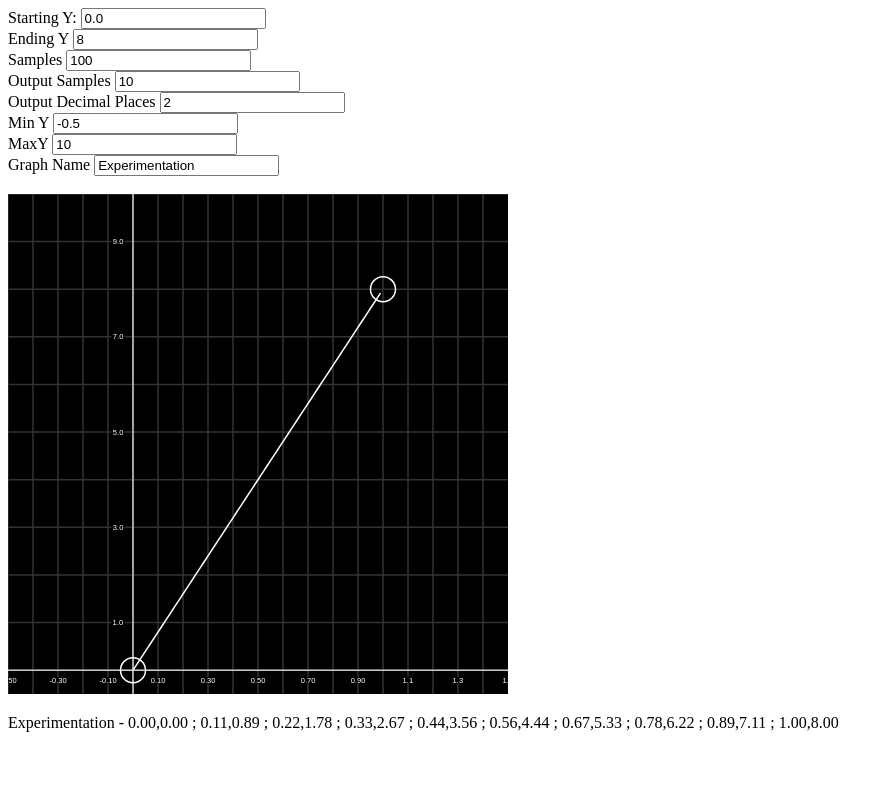
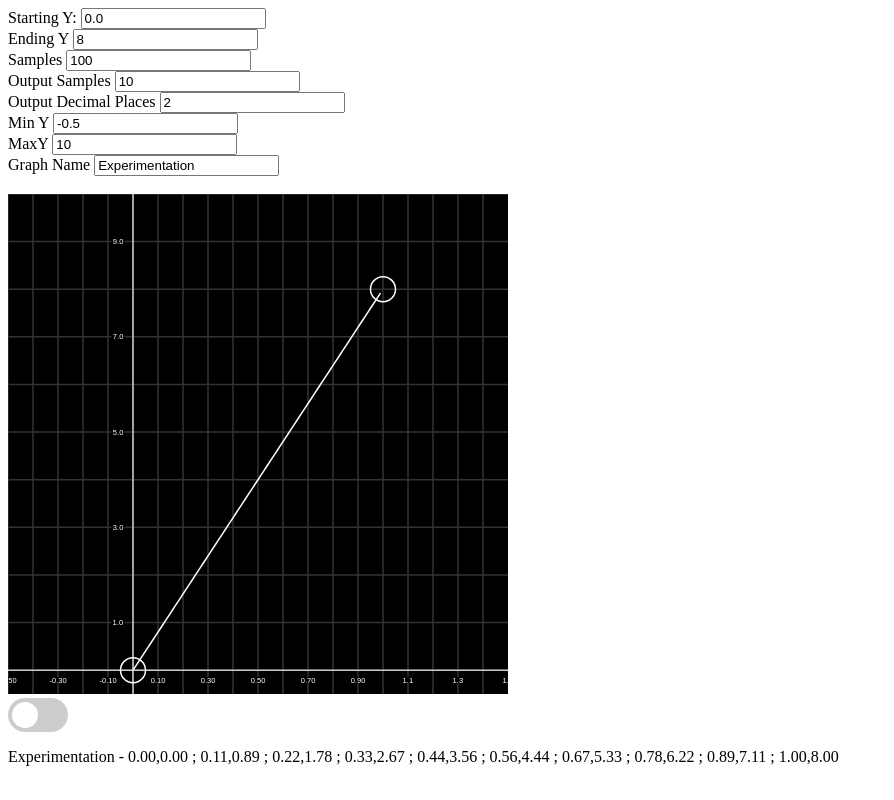
Before and after one commit to cosmobrain0/graph-generation, a plain HTML site: page index.html in a window 1280 px wide. Shown: the whole page, without its empty margins (0-894 px from the left). Drawn offline with Linux system fonts and the light colour scheme.

Commit message:
ok well it works at least

```diff
--- a/index.html
+++ b/index.html
@@ -6,7 +6,10 @@
 		<script src="download.js" type="text/javascript"></script>
 		<script src="graph.js" type="text/javascript"></script>
 		<script src="index.js" type="text/javascript" defer></script>
+
+		<link rel="stylesheet" href="main.css" />
 	</head>
+
 	<body>
 		<label>
 			Starting Y:
@@ -51,6 +54,14 @@
 		<br />
 		<canvas id="canvas"></canvas>
 		<br />
+		<label class="switch">
+		  <input type="checkbox" id="inputting-graph">
+		  <span class="slider round"></span>
+		</label>
 		<p id="output"></p>
+		<div id="load-graph-outer">
+			<textarea id="graph-data-input"></textarea>
+			<button id="load-input-graph">Load Graph</button>
+		</div>
 	</body>
 </html>
--- a/index.js
+++ b/index.js
@@ -6,6 +6,8 @@ c.width = 500;
 c.height = 500;
 c.style.background = "#000";
 ctx.lineWidth = 3;
+
+const inputtingGraph = () => document.getElementById("inputting-graph").checked;
 
 const STARTING_INPUT_ID = "startingY";
 const ENDING_INPUT_ID = "endingY";
@@ -165,7 +167,33 @@ window.addEventListener("load", e => {
   points[0][1] = getInput("startingY");
   points[points.length-1][1] = getInput("endingY");
   updateScreen();
+  updateGraphInputOutput();
 })
+
+document.getElementById("inputting-graph").addEventListener("change", e => {
+  updateGraphInputOutput();
+});
+
+const updateGraphInputOutput = () => {
+  let graphOutput = document.getElementById("output");
+  let graphInput = document.getElementById("load-graph-outer");
+  if (inputtingGraph()) {
+    graphOutput.style = "display: none";
+    graphInput.style = "display: block";
+  } else {
+    graphOutput.style = "display: block";
+    graphInput.style = "display: none";
+  }
+};
+
+document.getElementById("load-input-graph").onclick = () => {
+  let inputData = document.getElementById("graph-data-input").value;
+  const graphName = inputData.split(" - ")[0];
+  const graphPoints = inputData.split(" - ")[1].split(" ; ").map(coordinate => coordinate.split(",").map(ordinate => parseFloat(ordinate)));
+  document.getElementById("graphName").value = graphName;
+  points = graphPoints;
+  updateScreen();
+};
 
 // window.addEventListener('mousemove', e => {
 //   let maxY = getMaxY();
--- /dev/null
+++ b/main.css
@@ -0,0 +1,62 @@
+ /* The switch - the box around the slider */
+.switch {
+  position: relative;
+  display: inline-block;
+  width: 60px;
+  height: 34px;
+}
+
+/* Hide default HTML checkbox */
+.switch input {
+  opacity: 0;
+  width: 0;
+  height: 0;
+}
+
+/* The slider */
+.slider {
+  position: absolute;
+  cursor: pointer;
+  top: 0;
+  left: 0;
+  right: 0;
+  bottom: 0;
+  background-color: #ccc;
+  -webkit-transition: .4s;
+  transition: .4s;
+}
+
+.slider:before {
+  position: absolute;
+  content: "";
+  height: 26px;
+  width: 26px;
+  left: 4px;
+  bottom: 4px;
+  background-color: white;
+  -webkit-transition: .4s;
+  transition: .4s;
+}
+
+input:checked + .slider {
+  background-color: #2196F3;
+}
+
+input:focus + .slider {
+  box-shadow: 0 0 1px #2196F3;
+}
+
+input:checked + .slider:before {
+  -webkit-transform: translateX(26px);
+  -ms-transform: translateX(26px);
+  transform: translateX(26px);
+}
+
+/* Rounded sliders */
+.slider.round {
+  border-radius: 34px;
+}
+
+.slider.round:before {
+  border-radius: 50%;
+}
```
